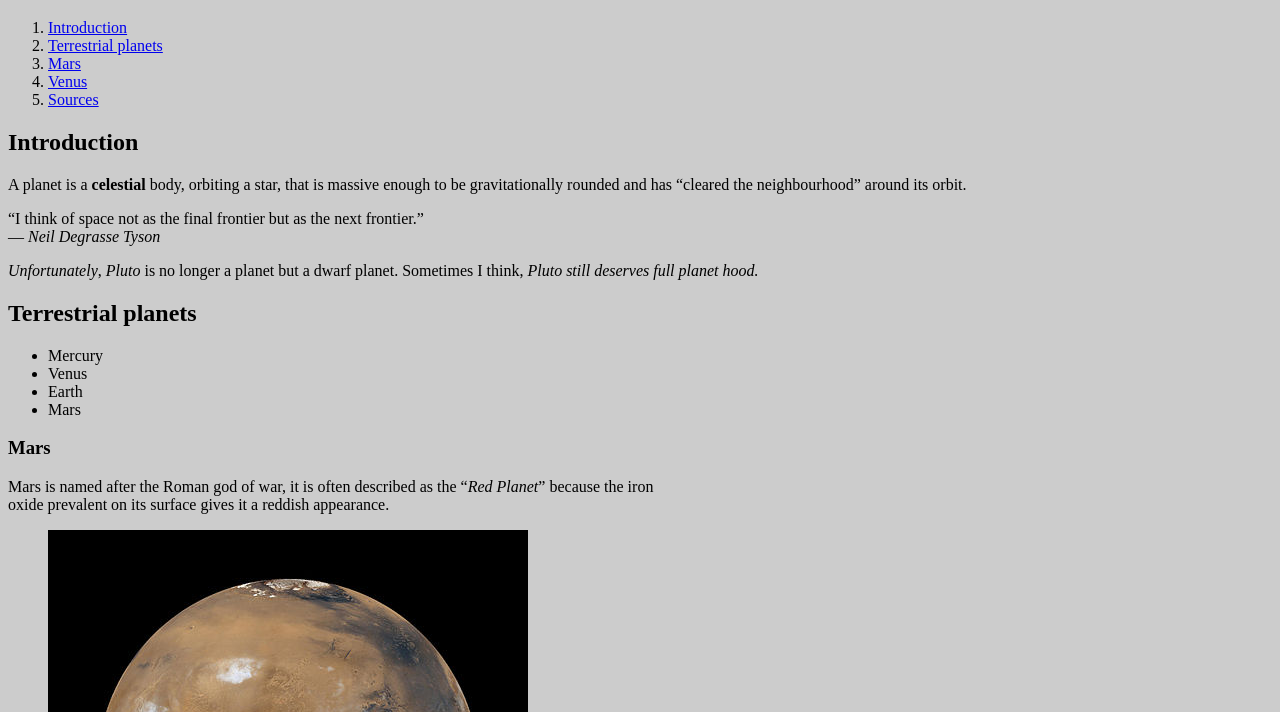
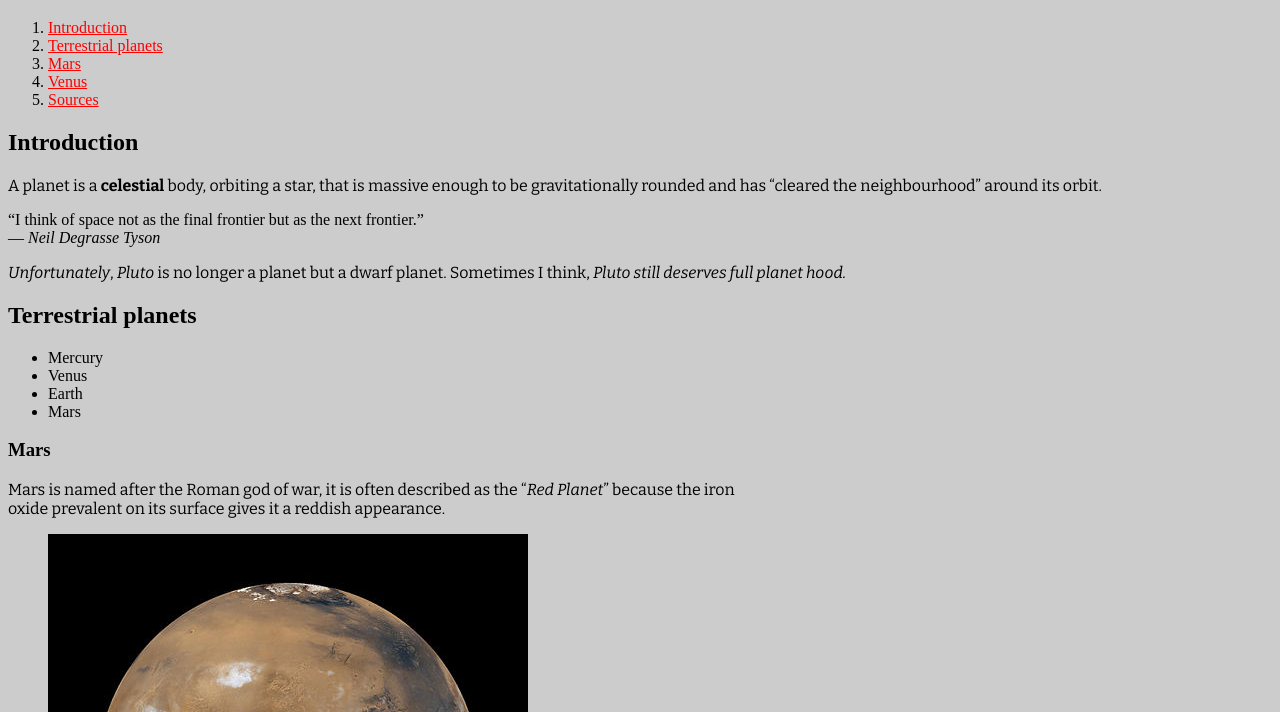
Before and after one commit to domrichichi/assignment-3, a plain HTML site: page index.html in a window 1280 px wide. Shown: the part 88-800 px from the top of the page. Drawn offline with nearby package versions, Linux system fonts and the light colour scheme; a web font is replaced by a local one.

Commit message:
Changed Body Font Family & Anchor Colour
changed hover colour as well

```diff
--- a/css/main.css
+++ b/css/main.css
@@ -13,5 +13,13 @@ h1	{
 }
 
 a {
-	color: ;
+	color: red;
 }
+
+a:hover	{
+	color: white;
+}
+
+p {
+	font-family: "Bitter";
+}
```
